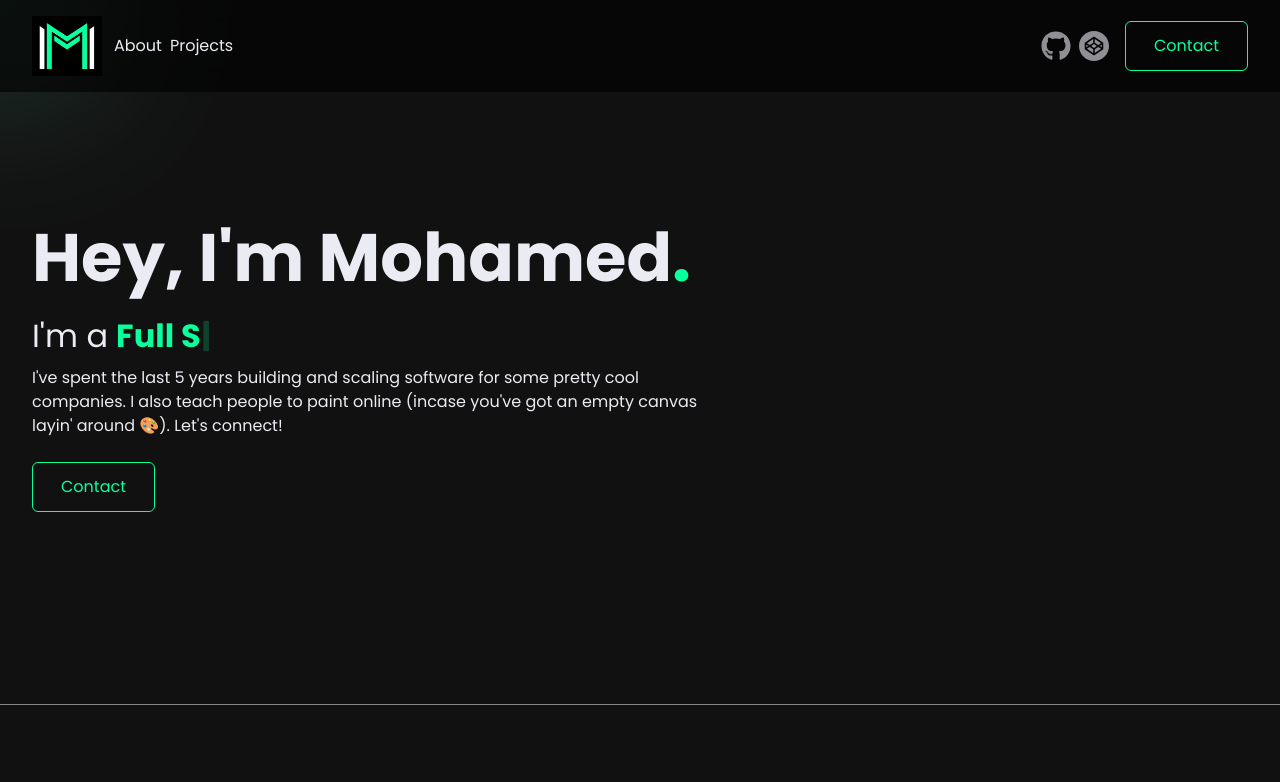
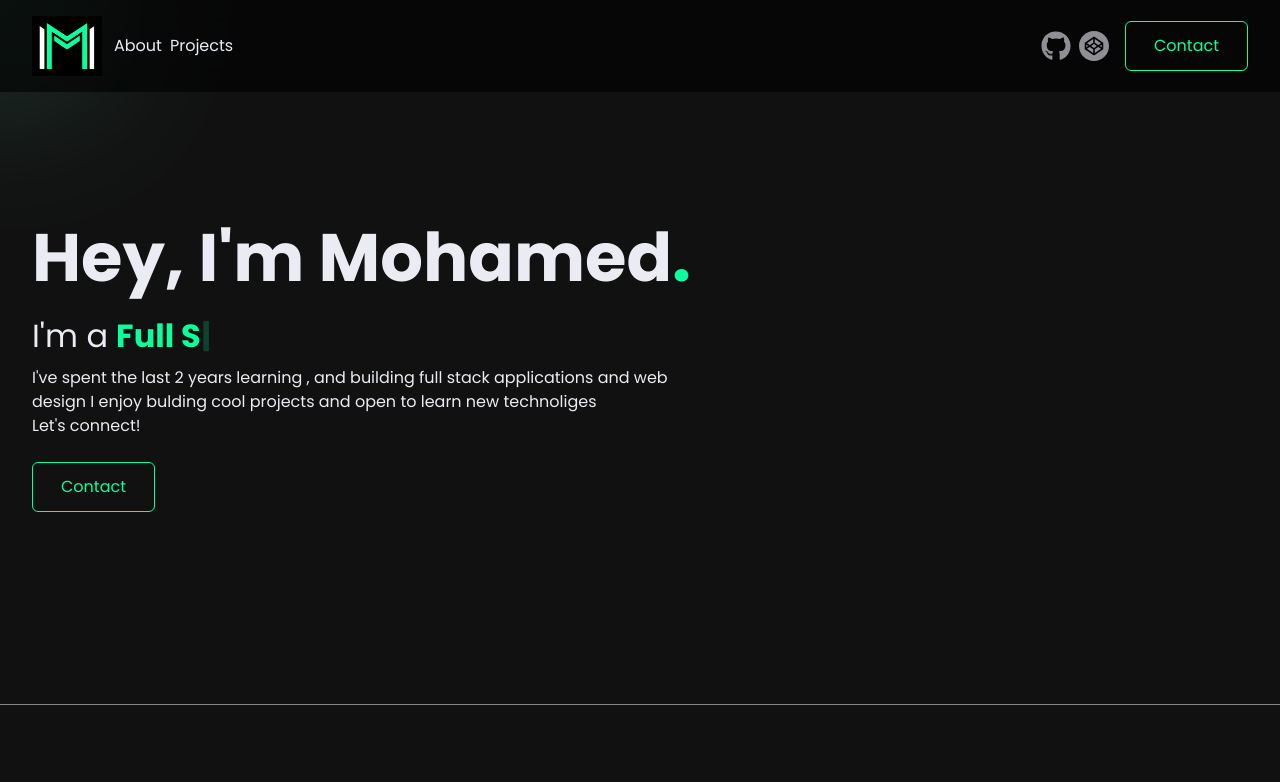
Before and after one commit to Mohamed-125/portofolio-, a React (Vite) app: page / in a window 1280 px wide. Shown: the top 782 px of the page. Built offline with nearby package versions, Linux system fonts and the light colour scheme.

Commit message:
first commit

```diff
--- a/src/components/Hero.jsx
+++ b/src/components/Hero.jsx
@@ -23,7 +23,7 @@ const Hero = () => {
             <span className="text-primary font-bold">
               <TypewriterComponent
                 options={{
-                  strings: ["Full Stack Developer", "Web Degsiner"],
+                  strings: ["Full Stack Developer", "Web Designer"],
                   autoStart: true,
                   loop: true,
                 }}
@@ -33,9 +33,10 @@ const Hero = () => {
         </Reveal>
         <Reveal>
           <p className="mb-6">
-            I've spent the last 5 years building and scaling software for some
-            pretty cool companies. I also teach people to paint online (incase
-            you've got an empty canvas layin' around 🎨). Let's connect!
+            I've spent the last 2 years learning , and building full stack
+            applications and web design I enjoy bulding cool projects and open
+            to learn new technoliges <br />
+            Let's connect!
           </p>
         </Reveal>
         <Reveal>
```
